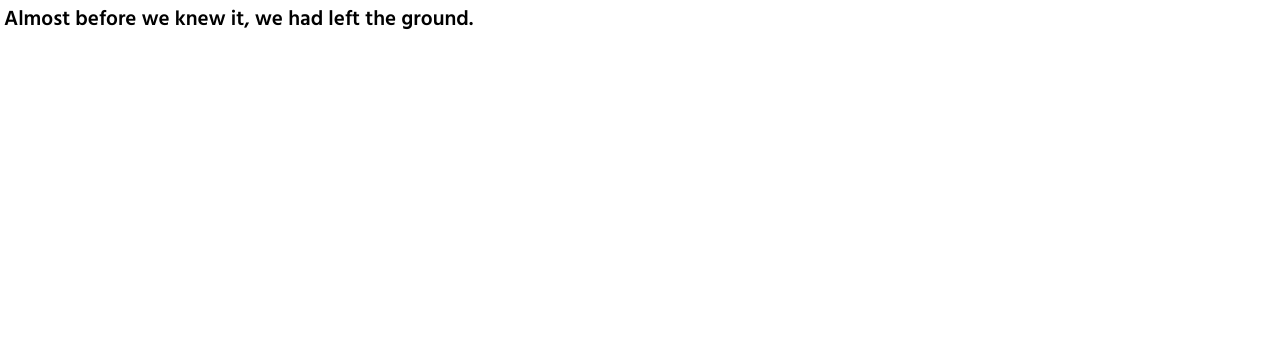
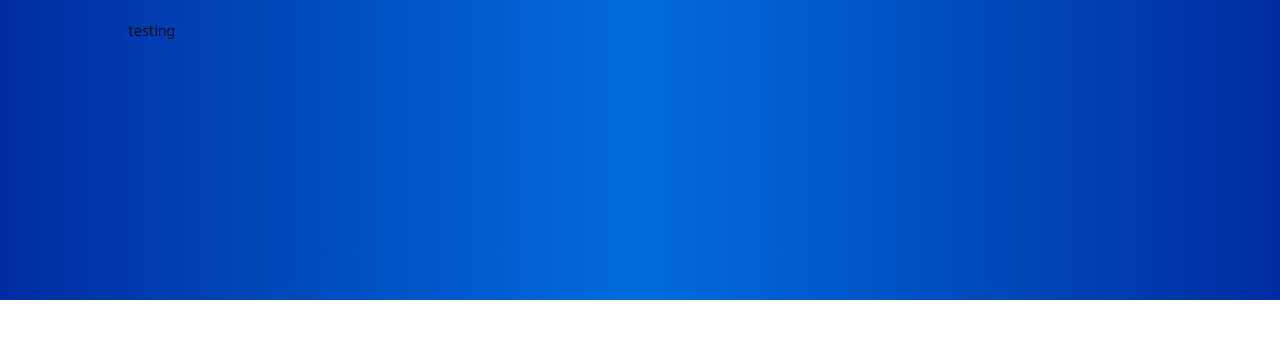
Before and after one commit to munirapp/munirapp-personal-blog, a Next.js app: page / in a window 1280 px wide. Shown: the top 338 px of the page. Built offline with nearby package versions, Linux system fonts and the light colour scheme.

Commit message:
Setup hero background

```diff
--- a/assets/fonts.scss
+++ b/assets/fonts.scss
@@ -8,3 +8,8 @@
   src: url("./fonts/Hind-SemiBold.ttf") format("truetype");
   font-weight: bold;
 }
+@font-face {
+  font-family: "hind";
+  src: url("./fonts/Hind-Light.ttf") format("truetype");
+  font-weight: lighter;
+}
--- a/assets/main.scss
+++ b/assets/main.scss
@@ -9,8 +9,16 @@ body {
   overflow: hidden;
   font-family: "hind", Fallback, sans-serif;
 }
-
-h1 {
-  font-size: 21px;
-  font-weight: bold;
+.container {
+  margin: 0 auto;
+  max-width: 80%;
 }
+.hero-bg {
+  background-image: linear-gradient(
+    90deg,
+    rgb(0, 45, 161),
+    rgb(2, 108, 223),
+    rgb(0, 45, 161)
+  );
+  min-height: 300px;
+}
--- /dev/null
+++ b/components/general/GeneralFooter.js
@@ -0,0 +1 @@
+export default function GeneralFooter() {}
--- /dev/null
+++ b/components/index/IndexHeroBackground.js
@@ -0,0 +1,11 @@
+export default function IndexHeroBackground() {
+  return (
+    <div className="hero-bg">
+      <div className="container">
+        <div className="pt-5 pb-5">
+          <h1>testing</h1>
+        </div>
+      </div>
+    </div>
+  );
+}
--- a/pages/index.js
+++ b/pages/index.js
@@ -1,7 +1,15 @@
 import Head from "next/head";
+import { Component } from "react";
+import IndexHeroBackground from "../components/index/IndexHeroBackground.js";
 
-export default function Home() {
-  return (
-    <h1 className="p-1">Almost before we knew it, we had left the ground.</h1>
-  );
+class Home extends Component {
+  render() {
+    return (
+      <div>
+        <IndexHeroBackground />
+      </div>
+    );
+  }
 }
+
+export default Home;
```
